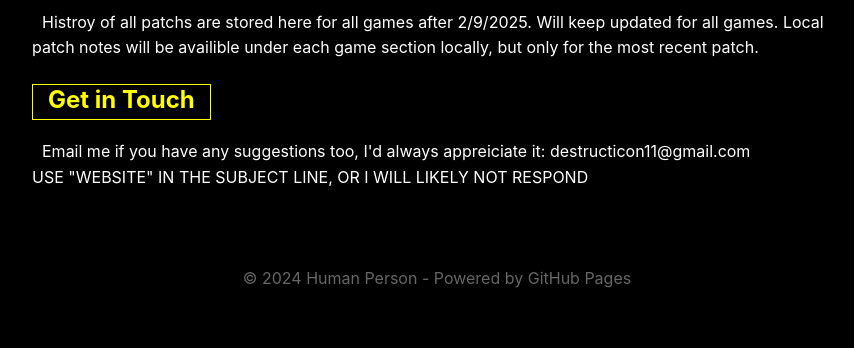
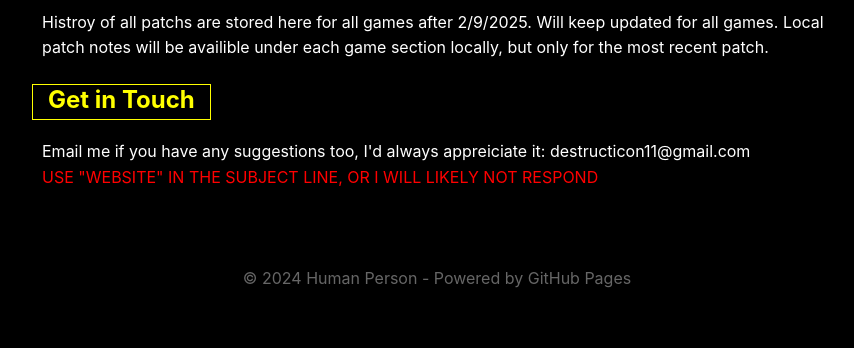
Before and after one commit to Destructicon11/Destructicon11.github.io, a plain HTML site: page index.html in a window 1280 px wide. Shown: the part 646-994 px from the top of the page, without its empty margins (208-1062 px from the left). Drawn offline with Linux system fonts and the light colour scheme.

Commit message:
email shit

```diff
--- a/index.html
+++ b/index.html
@@ -46,10 +46,6 @@
             color: yellow;
         }
 
-        p {
-            text-indent: 10px;
-        }
-
         /*.bg-image {
             background-image: url("Images/Fractle1.png");
             background-size: cover;
@@ -63,6 +59,11 @@
             padding: 20px;
             color: #666;
         }
+
+        p {
+            padding-left: 10px;
+        }
+
     </style>
 </head>
     <body>
@@ -95,7 +96,7 @@
             <h2><nav><a style="text-decoration: none">Get in Touch</a></nav></h2>
             <p>
                 Email me if you have any suggestions too, I'd always appreiciate it: destructicon11@gmail.com<br>
-                USE "WEBSITE" IN THE SUBJECT LINE, OR I WILL LIKELY NOT RESPOND
+                <span style="color: red">USE "WEBSITE" IN THE SUBJECT LINE, OR I WILL LIKELY NOT RESPOND</span>
             </p>
         </main>
     <footer>
```
